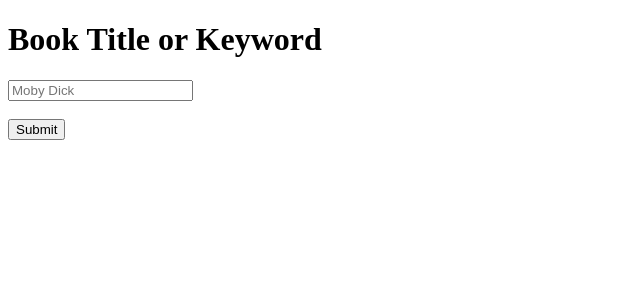
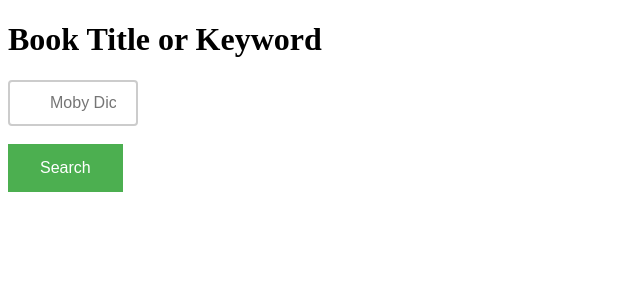
Before and after one commit to FrankWhoee/Ubique, a Flask app: template templates/book_searcher.html in a window 1280 px wide. Shown: the top 300 px of the page, without its empty margins (0-640 px from the left). Run offline with Flask 2, Linux system fonts and the light colour scheme; the template is opened without the code that fills it, so the values that code supplies are empty.

Commit message:
Stylize searchbar

```diff
--- a/templates/book_searcher.html
+++ b/templates/book_searcher.html
@@ -3,12 +3,42 @@
 <head>
     <meta charset="UTF-8">
     <title>Book Searcher</title>
+    <style>
+        .button {
+            background-color: #4CAF50; /* Green */
+            border: none;
+            color: white;
+            padding: 15px 32px;
+            text-align: center;
+            text-decoration: none;
+            display: inline-block;
+            font-size: 16px;
+        }
+
+        input[type=text] {
+            width: 130px;
+            box-sizing: border-box;
+            border: 2px solid #ccc;
+            border-radius: 4px;
+            font-size: 16px;
+            background-color: white;
+            background-position: 10px 10px;
+            background-repeat: no-repeat;
+            padding: 12px 20px 12px 40px;
+            -webkit-transition: width 0.4s ease-in-out;
+            transition: width 0.4s ease-in-out;
+        }
+
+        input[type=text]:focus {
+            width: 100%;
+        }
+    </style>
 </head>
 <body>
 <form>
     <h1>Book Title or Keyword</h1>
     <input type="text" placeholder="Moby Dick" name="keyword"><br><br>
-    <input type="submit" value="Submit">
+    <input type="submit"  class="button" value="Search">
 </form>
 </body>
 </html>
```
